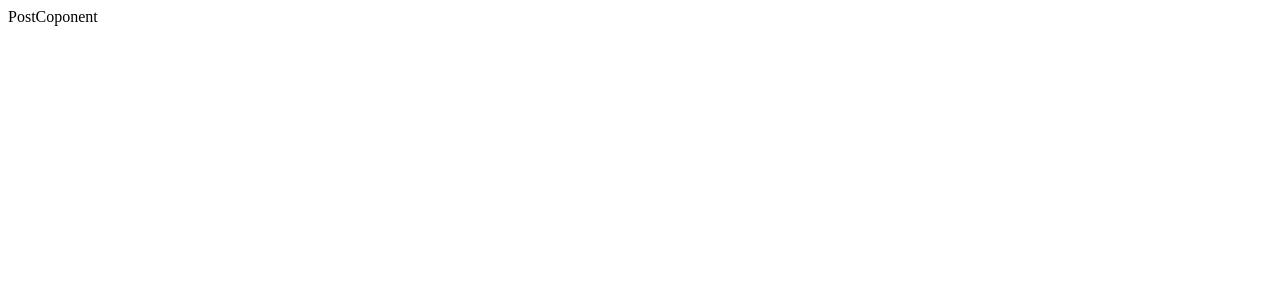
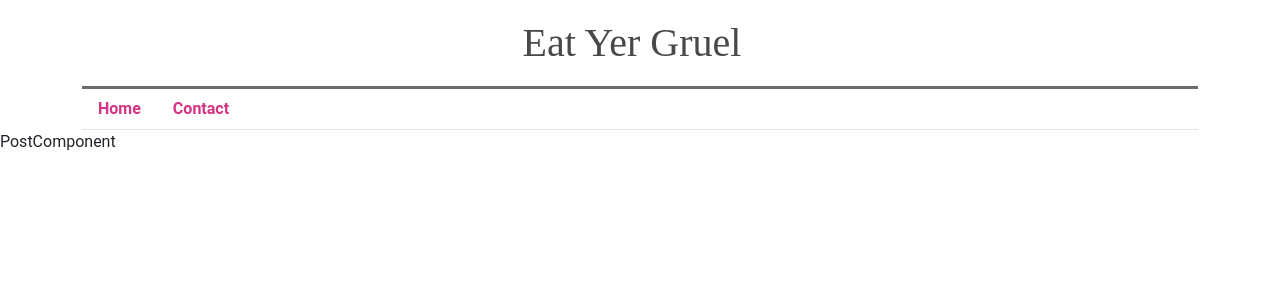
Before and after one commit to timmlaxton/React-18-Daily-News, a React (Create React App) app: page /article/id in a window 1280 px wide. Shown: the top 300 px of the page. Built offline with nearby package versions, Linux system fonts and the light colour scheme.

Commit message:
added routes to header

```diff
--- a/src/App.js
+++ b/src/App.js
@@ -2,10 +2,12 @@
 import Home from "./components/home";
 import Contact from "./components/contacts";
 import Posts from "./components/posts";
+import Header from "./components/header";
 
 function App() {
   return (
     <BrowserRouter>
+      <Header />
       <Routes>
         <Route path="/" element={<Home />} />
         <Route path="/contact" element={<Contact />} />
--- /dev/null
+++ b/src/components/header.js
@@ -0,0 +1,29 @@
+import React from "react";
+import { Nav, Navbar } from "react-bootstrap";
+import { LinkContainer } from "react-router-bootstrap";
+
+const Header = () => {
+  return (
+    <div className="container">
+      <Navbar className="yellotail">
+        <LinkContainer to="/">
+          <Navbar.Brand>Eat Yer Gruel</Navbar.Brand>
+        </LinkContainer>
+      </Navbar>
+      <Nav>
+        <Nav.Item>
+          <LinkContainer to="/">
+            <Nav.Link>Home</Nav.Link>
+          </LinkContainer>
+        </Nav.Item>
+        <Nav.Item>
+          <LinkContainer to="/contact">
+            <Nav.Link>Contact</Nav.Link>
+          </LinkContainer>
+        </Nav.Item>
+      </Nav>
+    </div>
+  );
+};
+
+export default Header;
--- a/src/components/posts/index.js
+++ b/src/components/posts/index.js
@@ -1,7 +1,7 @@
 import React from "react";
 
 const Posts = () => {
-  return <div>PostCoponent</div>;
+  return <div>PostComponent</div>;
 };
 
 export default Posts;
--- a/src/index.js
+++ b/src/index.js
@@ -1,6 +1,8 @@
 import React from "react";
 import ReactDOM from "react-dom/client";
 import App from "./App";
+import "bootstrap/dist/css/bootstrap.min.css";
+import "./styles/app.css";
 
 const root = ReactDOM.createRoot(document.getElementById("root"));
 root.render(
--- /dev/null
+++ b/src/styles/app.css
@@ -0,0 +1,126 @@
+body {
+    font-family: 'Roboto', sans-serif;
+}
+
+.yellotail {
+    font-family: 'Yellowtail', cursive;
+}
+
+nav {
+    border-bottom: 3px solid #6c6c6c;
+}
+.navbar {
+    justify-content: center;
+}
+.nav {
+  border-bottom: 1px solid #e6e6e6;
+}
+.nav .nav-link {
+  color:#d63384;;
+  font-weight: bold;
+}
+.navbar-brand {
+  font-size: 40px;
+  color: rgb(73 73 73);
+}
+
+
+
+/*////////////////////////////////////
+            MASONRY CSS
+/////////////////////////////////////*/
+
+.my-masonry-grid {
+  display: -webkit-box; /* Not needed if autoprefixing */
+  display: -ms-flexbox; /* Not needed if autoprefixing */
+  display: flex;
+  margin-left: -30px; /* gutter size offset */
+  width: auto;
+}
+.my-masonry-grid_column {
+  padding-left: 30px; /* gutter size */
+  background-clip: padding-box;
+}
+
+/* Style your items */
+.my-masonry-grid_column > div { /* change div to reference your elements you put in <Masonry> */
+  background: grey;
+  margin-bottom: 30px;
+}
+
+.my-masonry-grid .content {
+  padding:15px;
+  background: white;
+  border: 1px solid #dbdbdb;
+}
+.my-masonry-grid .content .title {
+  border-bottom: 1px solid #ececec;
+  font-size: 23px;
+  margin-bottom: 12px;
+  padding-bottom: 10px;
+  font-weight: 500;
+}
+
+.my-masonry-grid .content .excerpt {
+  font-weight: 100;
+}
+
+.my-masonry-grid .author {
+  padding: 5px 10px;
+  font-size: 12px;
+  background: #dcdcdc;
+  font-weight: 300;
+}
+
+@media (max-width: 800px) {
+  .my-masonry-grid {
+    margin-left: -15px; /* gutter size offset */
+  }
+  .my-masonry-grid_column {
+    padding-left: 15px; /* gutter size offset */
+  }
+  .my-masonry-grid_column > div {
+    margin-bottom: 15px; /* space between items */
+  }
+}
+
+/*////////////////////////////////////
+            NEWSLETTER
+/////////////////////////////////////*/
+
+.newsletter_container {
+  margin-top: 20px;
+  border-top: 5px solid #3c3c3c;
+  padding-top: 20px;
+}
+
+.newsletter_container h1 {
+    text-align: center;
+    font-family: 'Yellowtail', cursive;
+}
+
+.newsletter_container .form {
+    width: 500px;
+    margin: 0 auto;
+}
+
+/*////////////////////////////////////
+            ARTICLE
+/////////////////////////////////////*/
+
+.article_container h1 {
+font-size: 58px;
+font-weight: 300;
+}
+
+.article_container .image{
+  background-size: cover !important;
+  background-repeat: no-repeat !important;
+  width: 100%;
+  height: 500px;
+}
+.article_container .author {
+  margin-top: 10px;
+  font-style: italic;
+  font-weight: 300;
+}
```
Also changed, not shown: public/index.html (+1 -22 lines).
